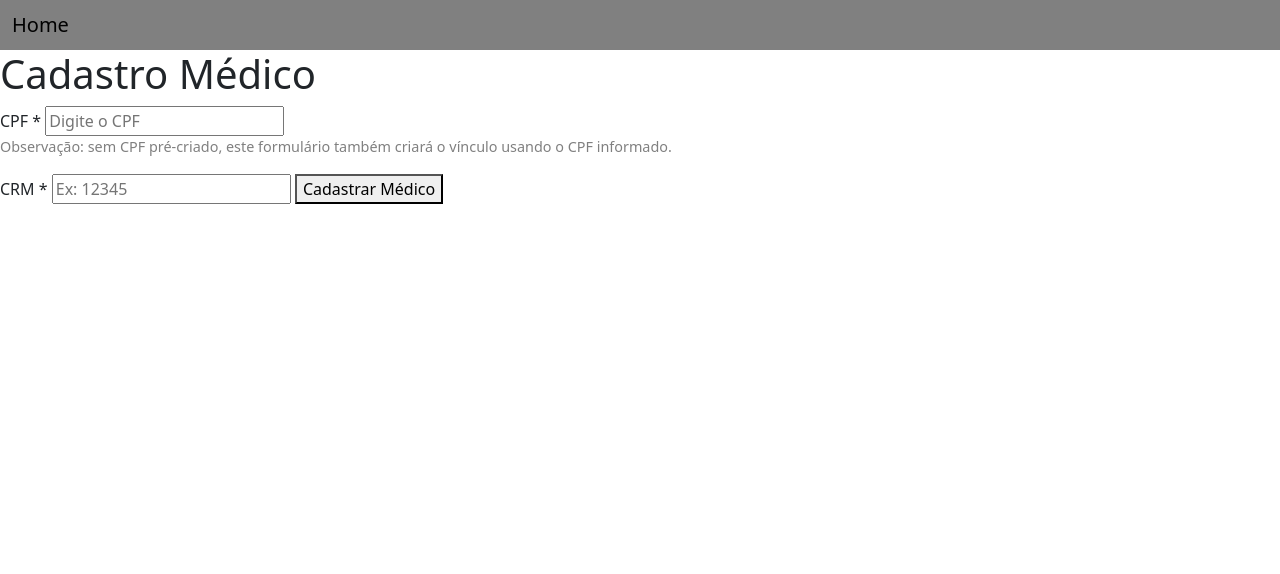
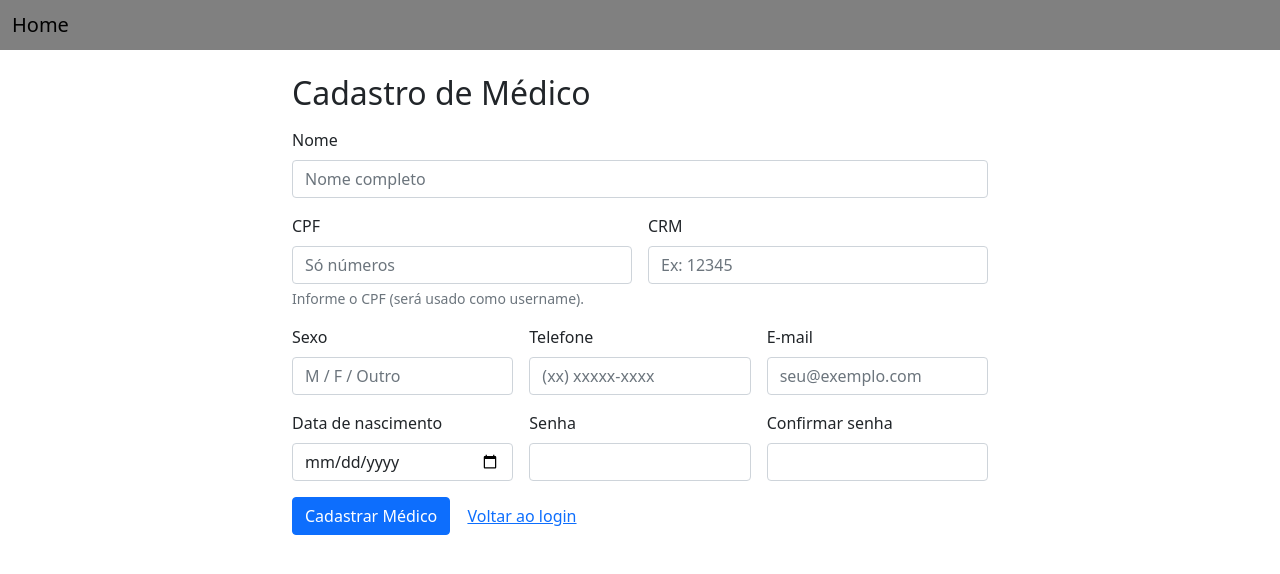
Before and after one commit to BernardoFerrazG/Hospital_bd, a Django app: page /cadastro/medico/ in a window 1280 px wide. Shown: the top 574 px of the page. Run offline with Django 5.2, Linux system fonts and the light colour scheme.

Commit message:
integrei_gabriel

```diff
--- a/projeto/app/enfermeiro/views.py
+++ b/projeto/app/enfermeiro/views.py
@@ -5,9 +5,6 @@ from django.db import transaction
 from ..models import Pessoa, Funcionario, Enfermeiro, Departamento, FuncionarioTrabalhaEm
 from django.contrib.auth.decorators import login_required
 from django.contrib.auth import get_user_model
-
-
-
 
 
 
--- a/projeto/app/medico/views.py
+++ b/projeto/app/medico/views.py
@@ -6,79 +6,97 @@ from ..models import Pessoa, Funcionario, Medico, Enfermeiro, Paciente, SalaCiru
 from django.contrib.auth.decorators import login_required
 from datetime import datetime, date
 from django.contrib import messages
+from django.contrib.auth.models import User
+from django.contrib.auth import authenticate
+from django.contrib.auth import login as login_django
+
+
+def cadastro_medico(request):
+    if request.method == "GET":
+        cpf_prefill = request.GET.get("cpf", "")
+        return render(request, "cadastros/cadastro_medico.html", {"cpf_prefill": cpf_prefill})
+
+    nome = request.POST.get("nome", "").strip()
+    cpf = request.POST.get("cpf", "").strip()
+    sexo = request.POST.get("sexo", "").strip()
+    telefone = request.POST.get("telefone", "").strip()
+    email = request.POST.get("email", "").strip()
+    data_nascimento = request.POST.get("data_nascimento") or None
+    senha = request.POST.get("senha", "").strip()
+    senha_confirm = request.POST.get("senha_confirm", "").strip()
+    crm = request.POST.get("crm", "").strip()
+
+    if not (nome and cpf and senha and crm):
+        return HttpResponse("Campos obrigatórios: nome, cpf, senha e CRM.", status=400)
+
+    if senha != senha_confirm:
+        return HttpResponse("As senhas não coincidem.", status=400)
+
+    try:
+        with transaction.atomic():
+
+            pessoa, _ = Pessoa.objects.get_or_create(
+                cpf=cpf,
+                defaults={
+                    "nome": nome,
+                    "sexo": sexo or None,
+                    "telefone": telefone or None,
+                    "email": email or None,
+                    "data_nascimento": data_nascimento if data_nascimento else None
+                }
+            )
+
+            func, _ = Funcionario.objects.get_or_create(
+                fcpf=pessoa,
+                defaults={"salario": 0, "horas_trabalhadas": 0}
+            )
+
+            if Medico.objects.filter(crm=crm).exists():
+                return HttpResponse("CRM já cadastrado.", status=400)
+
+            Medico.objects.create(crm=crm, mcpf=func)
+
+            user, _ = User.objects.get_or_create(username=cpf)
+            user.set_password(senha)
+            if email:
+                user.email = email
+            user.save()
+
+            request.session['cpf'] = cpf
+            request.session.save()
+
+    except Exception as e:
+        return HttpResponse(f"Erro ao cadastrar médico: {e}", status=500)
+
+    return redirect("login_med")
 
 
 
-def cadastro_medico(request):
-    # Tenta recuperar pessoa por sessão / querystring (se você ainda usar essa mecânica)
-    cpf_session = request.session.get('cpf') if hasattr(request, 'session') else None
-    cpf_get = request.GET.get('cpf')
-    pessoa = None
-    if cpf_session:
-        try:
-            pessoa = Pessoa.objects.get(cpf=cpf_session)
-        except Pessoa.DoesNotExist:
-            pessoa = None
-    elif cpf_get:
-        try:
-            pessoa = Pessoa.objects.get(cpf=cpf_get)
-        except Pessoa.DoesNotExist:
-            pessoa = None
+def login_med(request):
+    if request.method == "GET":
+        return render(request, "login/login_med.html")
 
-    if request.method == "GET":
-        # Se a view foi chamada após o cadastro inicial você pode passar 'pessoa' no contexto
-        return render(request, "cadastros/cadastro_medico.html", {"pessoa": pessoa})
+    cpf = request.POST.get("cpf", "").strip()
+    senha = request.POST.get("senha", "")
 
-    # POST: lê campos mínimos
-    crm = request.POST.get("crm", "").strip()
-    cpf_hidden = request.POST.get("cpf", "").strip()           # hidden se a view passou pessoa
-    cpf_confirm = request.POST.get("cpf_confirm", "").strip() # o que o usuário digitou para confirmar
+    if not (cpf and senha):
+        return HttpResponse("Preencha CPF e senha.", status=400)
 
-    if not (crm and cpf_confirm):
-        return HttpResponse("Campos obrigatórios: CRM e confirmação do CPF.", status=400)
+    user = authenticate(username=cpf, password=senha)
+    if not user:
+        return HttpResponse("Credenciais inválidas!", status=401)
 
-    # Decide o CPF real a usar:
-    # - se veio cpf_hidden (pessoa no contexto), exige que cpf_confirm == cpf_hidden
-    # - se não veio, cpf_confirm será usado como o CPF para buscar/criar pessoa
-    if cpf_hidden:
-        if cpf_confirm != cpf_hidden:
-            return HttpResponse("CPF de confirmação não corresponde ao CPF esperado.", status=400)
-        cpf = cpf_hidden
-    else:
-        cpf = cpf_confirm
+    login_django(request, user)
 
-    # Tenta obter a Pessoa; se não existir, retornamos erro (ou você pode optar por criar a Pessoa aqui)
-    try:
-        pessoa_obj = Pessoa.objects.get(cpf=cpf)
-    except Pessoa.DoesNotExist:
-        return HttpResponse("Pessoa não encontrada com esse CPF. Faça primeiro o cadastro inicial.", status=404)
+    pessoa = Pessoa.objects.filter(cpf=cpf).first()
+    if not pessoa:
+        return HttpResponse("Sem registro na tabela Pessoa.", status=404)
 
-    # Valida CRM único
-    if Medico.objects.filter(crm=crm).exists():
-        return HttpResponse("CRM já cadastrado.", status=400)
+    funcionario = Funcionario.objects.filter(fcpf=pessoa).first()
+    if funcionario and Medico.objects.filter(mcpf=funcionario).exists():
+        return redirect("home_med")
 
-    # Cria/atualiza Funcionario e Medico com valores default (salario/horas = 0)
-    try:
-        with transaction.atomic():
-            func, criado = Funcionario.objects.get_or_create(
-                fcpf=pessoa_obj,
-                defaults={
-                    "salario": 0,
-                    "horas_trabalhadas": 0
-                }
-            )
-            if not criado:
-                # mantém salario e horas ou atualiza se quiser; aqui deixamos como estavam
-                pass
-
-            Medico.objects.create(
-                crm=crm,
-                mcpf=func
-            )
-    except Exception as e:
-        return HttpResponse(f"Erro ao cadastrar médico: {e}", status=500)
-
-    return redirect(reverse("login"))
+    return HttpResponse("Você não é médico!", status=403)
 
 
 @login_required(login_url='/auth/login/')
--- a/projeto/app/models.py
+++ b/projeto/app/models.py
@@ -8,6 +8,7 @@ class Pessoa(models.Model):
     telefone = models.CharField(max_length=20)
     email = models.CharField(max_length=100)
     data_nascimento = models.DateField()
+    senha = models.CharField(max_length=255, blank=True, null=True)
 
     class Meta:
         managed = False  # Django não cria nem altera a tabela
--- a/projeto/app/templates/cadastros/cadastro_medico.html
+++ b/projeto/app/templates/cadastros/cadastro_medico.html
@@ -1,37 +1,60 @@
-{% extends 'base.html' %} {% block conteudo %}
+{% extends 'base.html' %}
+{% block conteudo %}
+<div class="container py-4" style="max-width:720px;">
+  <h2 class="mb-3">Cadastro de Médico</h2>
 
-<div class="form-container">
-  <h1>Cadastro Médico</h1>
-  <form action="{% url 'cadastro_medico' %}" method="POST">
-    {% csrf_token %} {% if pessoa %}
-    <!-- Exibe para confirmação; também colocamos o cpf real em hidden -->
-    <input type="hidden" name="cpf" value="{{ pessoa.cpf }}" />
-    <p>Registrando para: <strong>{{ pessoa.nome }}</strong></p>
-    <p>CPF cadastrado: <strong>{{ pessoa.cpf }}</strong></p>
+  <form action="{% url 'cadastro_medico' %}" method="post" class="row g-3">
+    {% csrf_token %}
+    <div class="col-12">
+      <label class="form-label">Nome</label>
+      <input name="nome" class="form-control" type="text" required placeholder="Nome completo" />
+    </div>
 
-    <label>Confirme o CPF *</label>
-    <input
-      name="cpf_confirm"
-      type="text"
-      required
-      placeholder="Digite o CPF para confirmar"
-    />
-    {% else %}
-    <!-- Se não veio pessoa no contexto, pedimos que o usuário digite/ confirme o CPF -->
-    <label>CPF *</label>
-    <input name="cpf_confirm" type="text" required placeholder="Digite o CPF" />
+    <div class="col-md-6">
+      <label class="form-label">CPF</label>
+      <input name="cpf" class="form-control" type="text" value="{{ cpf_prefill }}" required placeholder="Só números" />
+      <div class="form-text">Informe o CPF (será usado como username).</div>
+    </div>
 
-    <p style="color: gray; font-size: 0.9rem">
-      Observação: sem CPF pré-criado, este formulário também criará o vínculo
-      usando o CPF informado.
-    </p>
-    {% endif %}
+    <div class="col-md-6">
+      <label class="form-label">CRM</label>
+      <input name="crm" class="form-control" type="text" required placeholder="Ex: 12345" />
+    </div>
 
-    <label>CRM *</label>
-    <input name="crm" type="text" required placeholder="Ex: 12345" />
+    <div class="col-md-4">
+      <label class="form-label">Sexo</label>
+      <input name="sexo" class="form-control" type="text" placeholder="M / F / Outro" />
+    </div>
 
-    <button type="submit">Cadastrar Médico</button>
+    <div class="col-md-4">
+      <label class="form-label">Telefone</label>
+      <input name="telefone" class="form-control" type="text" placeholder="(xx) xxxxx-xxxx" />
+    </div>
+
+    <div class="col-md-4">
+      <label class="form-label">E-mail</label>
+      <input name="email" class="form-control" type="email" placeholder="seu@exemplo.com" />
+    </div>
+
+    <div class="col-md-4">
+      <label class="form-label">Data de nascimento</label>
+      <input name="data_nascimento" class="form-control" type="date" />
+    </div>
+
+    <div class="col-md-4">
+      <label class="form-label">Senha</label>
+      <input name="senha" class="form-control" type="password" required />
+    </div>
+
+    <div class="col-md-4">
+      <label class="form-label">Confirmar senha</label>
+      <input name="senha_confirm" class="form-control" type="password" required />
+    </div>
+
+    <div class="col-12">
+      <button class="btn btn-primary">Cadastrar Médico</button>
+      <a href="{% url 'login_med' %}" class="btn btn-link">Voltar ao login</a>
+    </div>
   </form>
 </div>
-
 {% endblock %}
--- a/projeto/app/templates/home/home_med.html
+++ b/projeto/app/templates/home/home_med.html
@@ -8,7 +8,7 @@
       <small class="text-muted">Bem-vindo, Dr(a). <strong>{{ request.user.username }}</strong></small>
     </div>
     <div>
-      <a href="{% url 'login' %}" class="btn btn-outline-secondary btn-sm">Sair</a>
+      <a href="{% url 'login_med' %}" class="btn btn-outline-secondary btn-sm">Sair</a>
     </div>
   </div>
 
--- a/projeto/app/templates/login/landing.html
+++ b/projeto/app/templates/login/landing.html
@@ -58,8 +58,6 @@
     </p>
 
     <div class="btn-row">
-      <a class="btn btn-primary" href="{% url 'cadastro' %}">Cadastro</a>
-      <a class="btn btn-outline" href="{% url 'login' %}">Login</a>
     </div>
   </div>
 </div>
--- a/projeto/app/urls.py
+++ b/projeto/app/urls.py
@@ -1,6 +1,6 @@
 from django.urls import path
 from app import views
-from app.medico.views import listar_salas, alocar_sala, listar_leitos, alocar_leito, listar_consultas, gerenciar_salas, desalocar_sala, liberar_leito
+from app.medico.views import listar_salas, alocar_sala, listar_leitos, alocar_leito, listar_consultas, gerenciar_salas, desalocar_sala, liberar_leito, cadastro_medico, login_med
 
 urlpatterns = [
 
@@ -8,12 +8,12 @@ urlpatterns = [
 
     path('cadastro/', views.cadastro, name='cadastro'),
 
-    path('cadastro/medico/', views.cadastro_medico, name='cadastro_medico'),
+    path('cadastro/medico/', cadastro_medico, name='cadastro_medico'),
     path('cadastro/enfermeiro/', views.cadastro_enfermeiro, name='cadastro_enfermeiro'),
     path('cadastro/admin/', views.cadastro_admin, name='cadastro_admin'),
     path('cadastro/paciente/', views.cadastro_paciente, name='cadastro_paciente'),
 
-    path('login/', views.login, name='login'),
+    path('login/medico/', login_med, name='login_med'),
     path('home/', views.home, name='home'),
     path('home_med/', views.home_med, name='home_med'),
     path('home_enf/', views.home_enf, name='home_enf'),
--- a/projeto/projeto/urls.py
+++ b/projeto/projeto/urls.py
@@ -1,6 +1,6 @@
 from django.urls import path
 from app import views
-from app.medico.views import listar_salas, alocar_sala, listar_leitos, alocar_leito, listar_consultas, gerenciar_salas, desalocar_sala, liberar_leito
+from app.medico.views import listar_salas, alocar_sala, listar_leitos, alocar_leito, listar_consultas, gerenciar_salas, desalocar_sala, liberar_leito, cadastro_medico, login_med
 
 urlpatterns = [
 
@@ -8,12 +8,12 @@ urlpatterns = [
 
     path('cadastro/', views.cadastro, name='cadastro'),
 
-    path('cadastro/medico/', views.cadastro_medico, name='cadastro_medico'),
+    path('cadastro/medico/', cadastro_medico, name='cadastro_medico'),
     path('cadastro/enfermeiro/', views.cadastro_enfermeiro, name='cadastro_enfermeiro'),
     path('cadastro/admin/', views.cadastro_admin, name='cadastro_admin'),
     path('cadastro/paciente/', views.cadastro_paciente, name='cadastro_paciente'),
 
-    path('login/', views.login, name='login'),
+    path('login/medico/', login_med, name='login_med'),
     path('home/', views.home, name='home'),
     path('home_med/', views.home_med, name='home_med'),
     path('home_enf/', views.home_enf, name='home_enf'),
@@ -34,4 +34,4 @@ urlpatterns = [
     path('medico/salas/meus/', gerenciar_salas, name='gerenciar_salas'),
     path('medico/salas/desalocar/', desalocar_sala, name='desalocar_sala'),
     path('medico/salas/liberar_leito/', liberar_leito, name='liberar_leito'),
-]
+    ]
```
Also changed, not shown: projeto/app/templates/login/login.html (deleted, +0 -59 lines), projeto/app/templates/login/login_med.html (added, +35 -0 lines).
